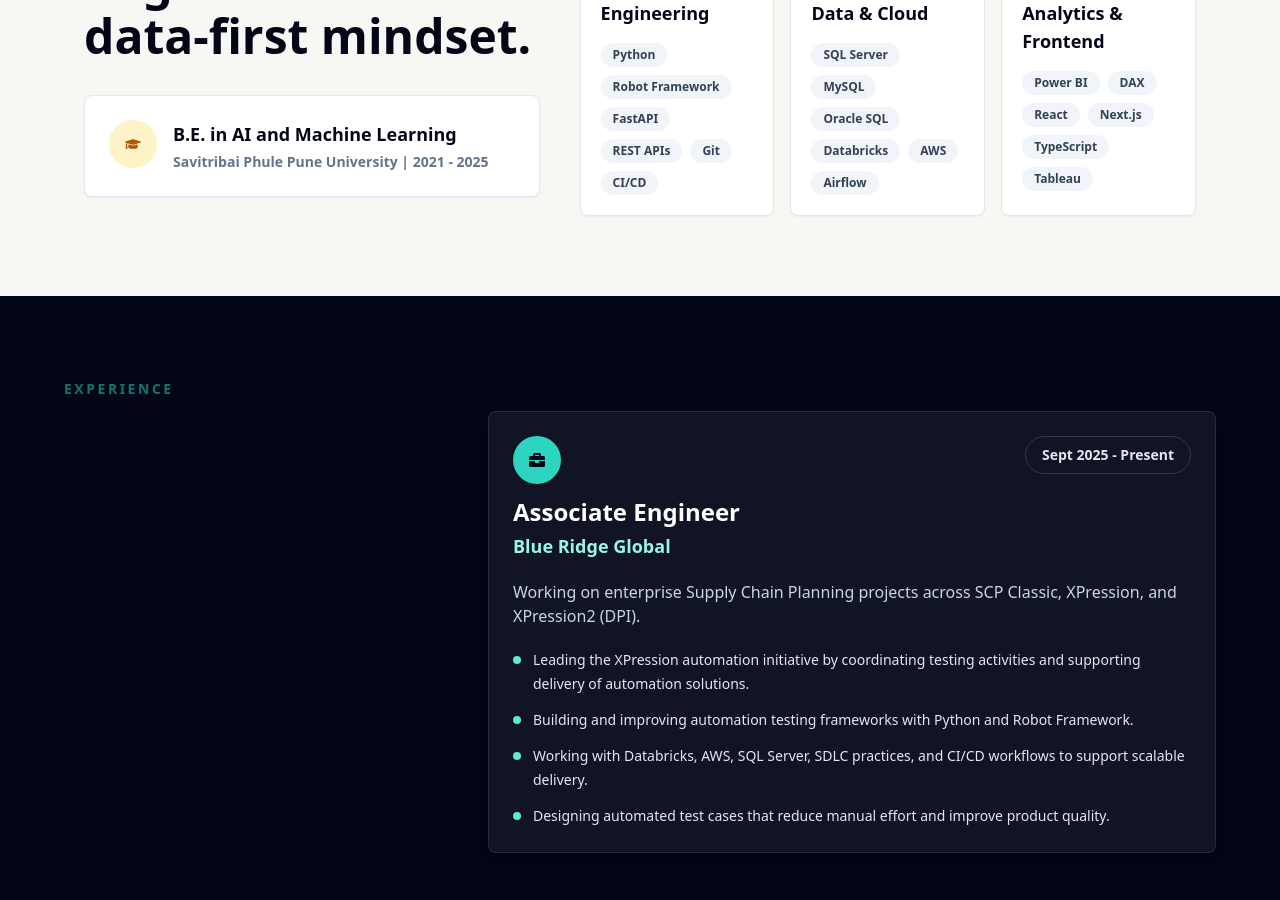
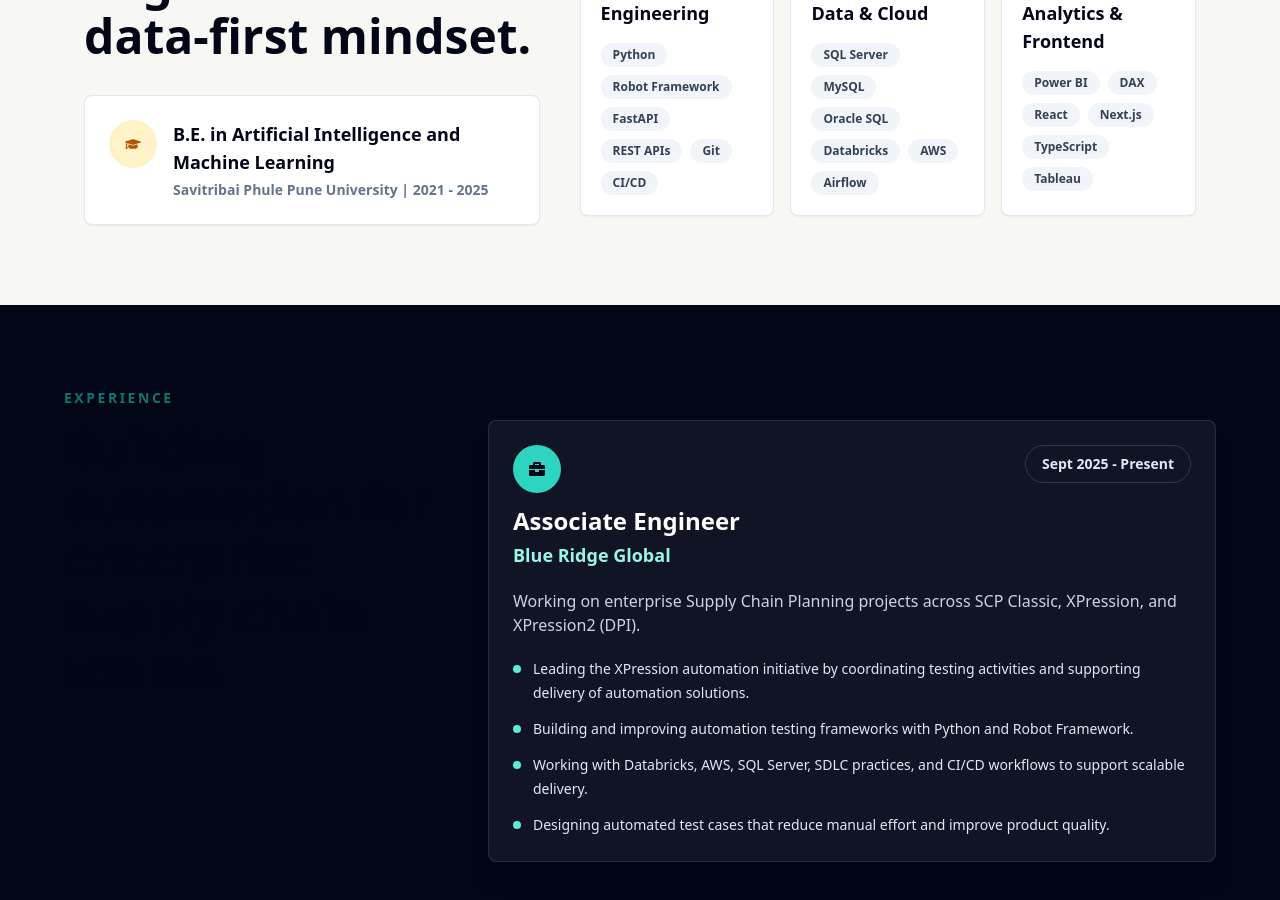
Before and after one commit to itzaman2003/Portflio, a React (Create React App) app: page / in a window 1280 px wide. Shown: the part 1020-1920 px from the top of the page. Built offline with nearby package versions, Linux system fonts and the light colour scheme.

Commit message:
Expand AI degree name in education section

```diff
--- a/src/App.js
+++ b/src/App.js
@@ -251,7 +251,7 @@ function App() {
                     <FaGraduationCap />
                   </div>
                   <div>
-                    <h3 className="text-lg font-black text-slate-950">B.E. in AI and Machine Learning</h3>
+                    <h3 className="text-lg font-black text-slate-950">B.E. in Artificial Intelligence and Machine Learning</h3>
                     <p className="mt-1 text-sm font-semibold text-slate-500">
                       Savitribai Phule Pune University | 2021 - 2025
                     </p>
```
